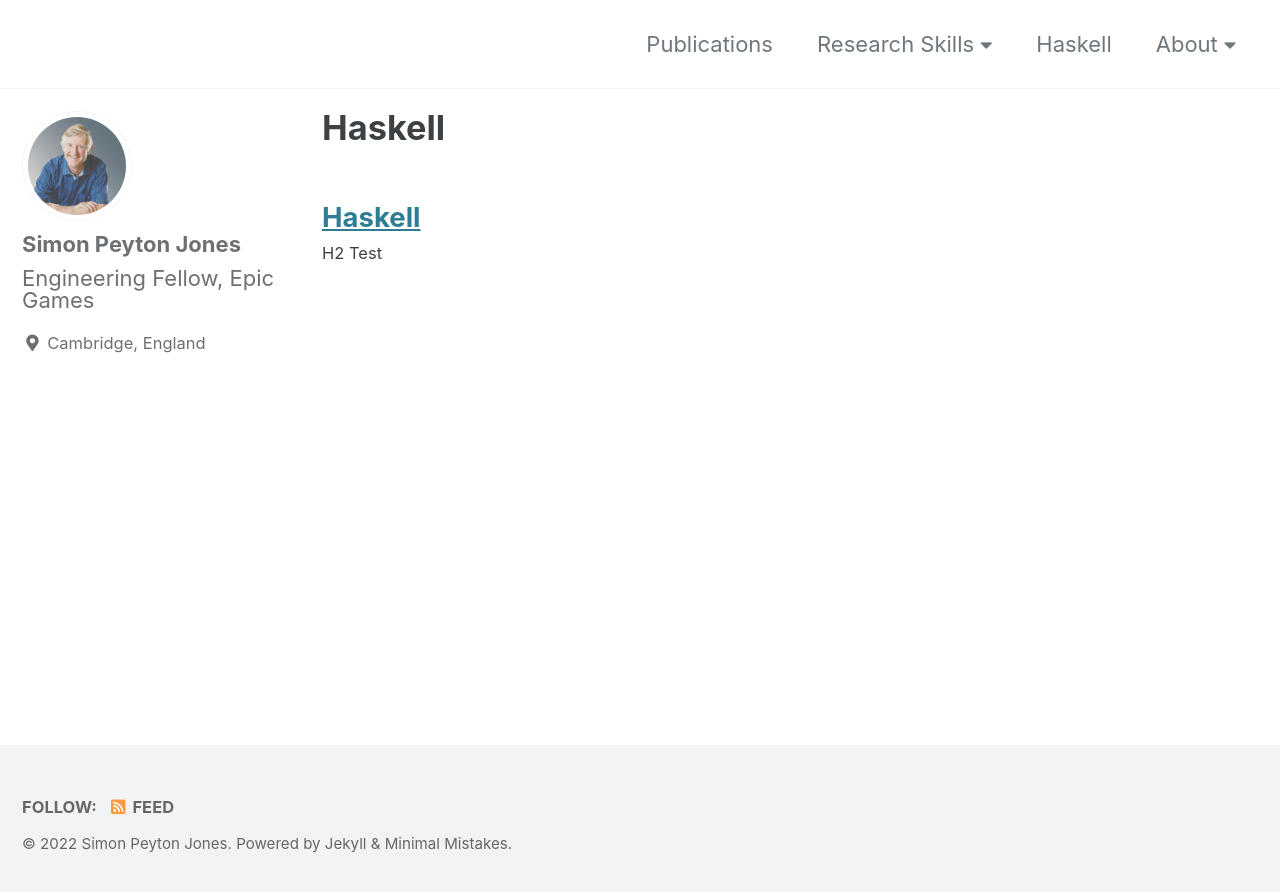
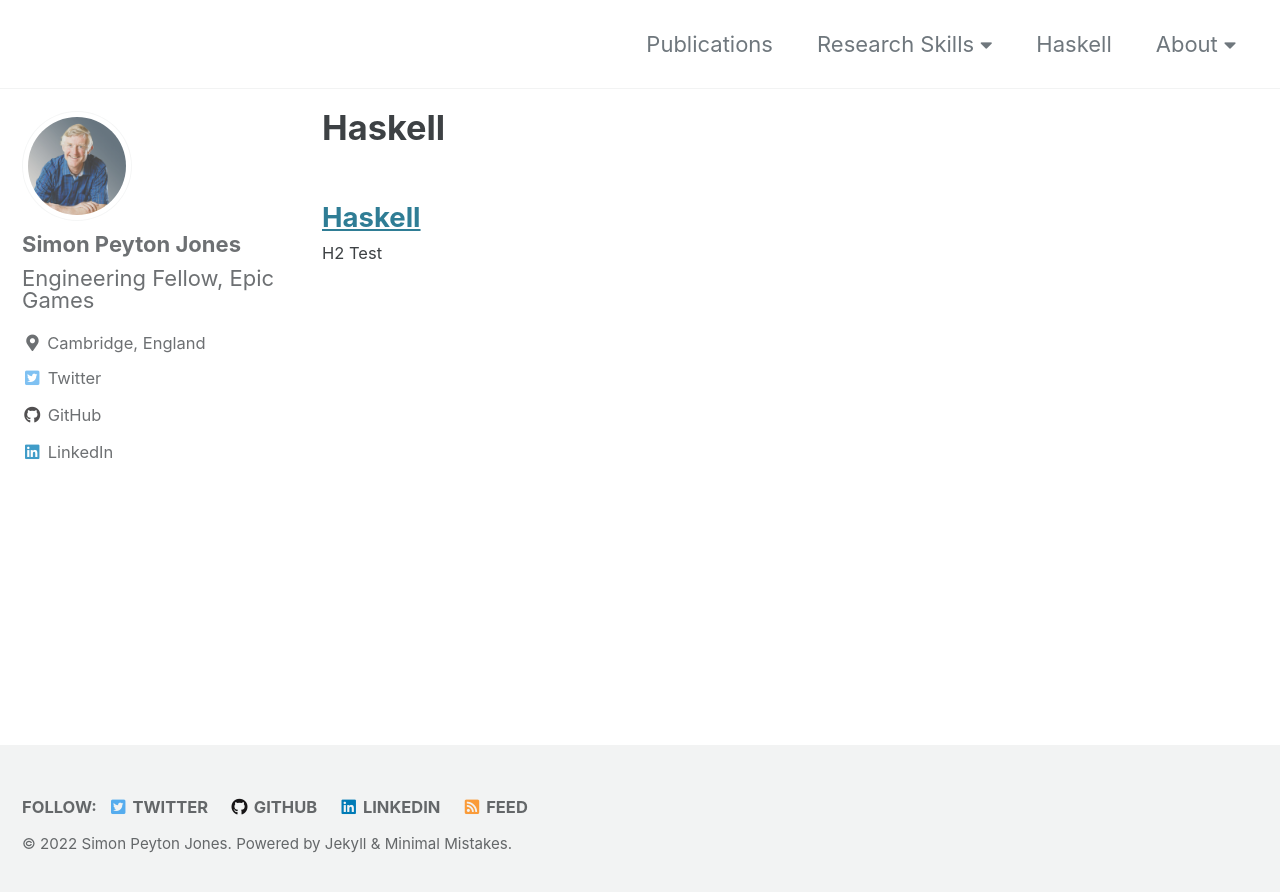
Before and after one commit to simonpj/www.peytonjones.org, a Jekyll site: the page built from _pages/haskell-collection.md, in a window 1280 px wide. Shown: the top 892 px of the page. Built offline with Jekyll 4.4.1, drawn with Linux system fonts in a browser that asks for light colours; cached includes are drawn as plain includes.

Commit message:
Update _config.yml
adding social links *correctly*

```diff
--- a/_config.yml
+++ b/_config.yml
@@ -105,7 +105,7 @@ author:
   name             : "Simon Peyton Jones"
   avatar           : "/assets/images/spj-avatar.jpg"
   bio              : "Tagline text"
-  location         : "Location"
+  location         : "Cambridge, England"
   email            :
   links:
     - label: "Email"
@@ -116,29 +116,32 @@ author:
       # url: "https://your-website.com"
     - label: "Twitter"
       icon: "fab fa-fw fa-twitter-square"
-      # url: "https://twitter.com/"
+      url: "https://twitter.com/simonpj0"
     - label: "Facebook"
       icon: "fab fa-fw fa-facebook-square"
       # url: "https://facebook.com/"
     - label: "GitHub"
       icon: "fab fa-fw fa-github"
-      # url: "https://github.com/"
+      url: "https://github.com/simonpj"
     - label: "Instagram"
       icon: "fab fa-fw fa-instagram"
       # url: "https://instagram.com/"
+    - label: "LinkedIn"
+      icon: "fab fa-fw fa-linkedin"
+      url: "https://www.linkedin.com/in/simonpj/"
 
 # Site Footer
 footer:
   links:
     - label: "Twitter"
       icon: "fab fa-fw fa-twitter-square"
-      # url:
+      url: "https://twitter.com/simonpj0"
     - label: "Facebook"
       icon: "fab fa-fw fa-facebook-square"
       # url:
     - label: "GitHub"
       icon: "fab fa-fw fa-github"
-      # url:
+      url: "https://github.com/simonpj"
     - label: "GitLab"
       icon: "fab fa-fw fa-gitlab"
       # url:
@@ -148,6 +151,9 @@ footer:
     - label: "Instagram"
       icon: "fab fa-fw fa-instagram"
       # url:
+    - label: "LinkedIn"
+      icon: "fab fa-fw fa-linkedin"
+      url: "https://www.linkedin.com/in/simonpj/"
 
 
 # Reading Files
```
